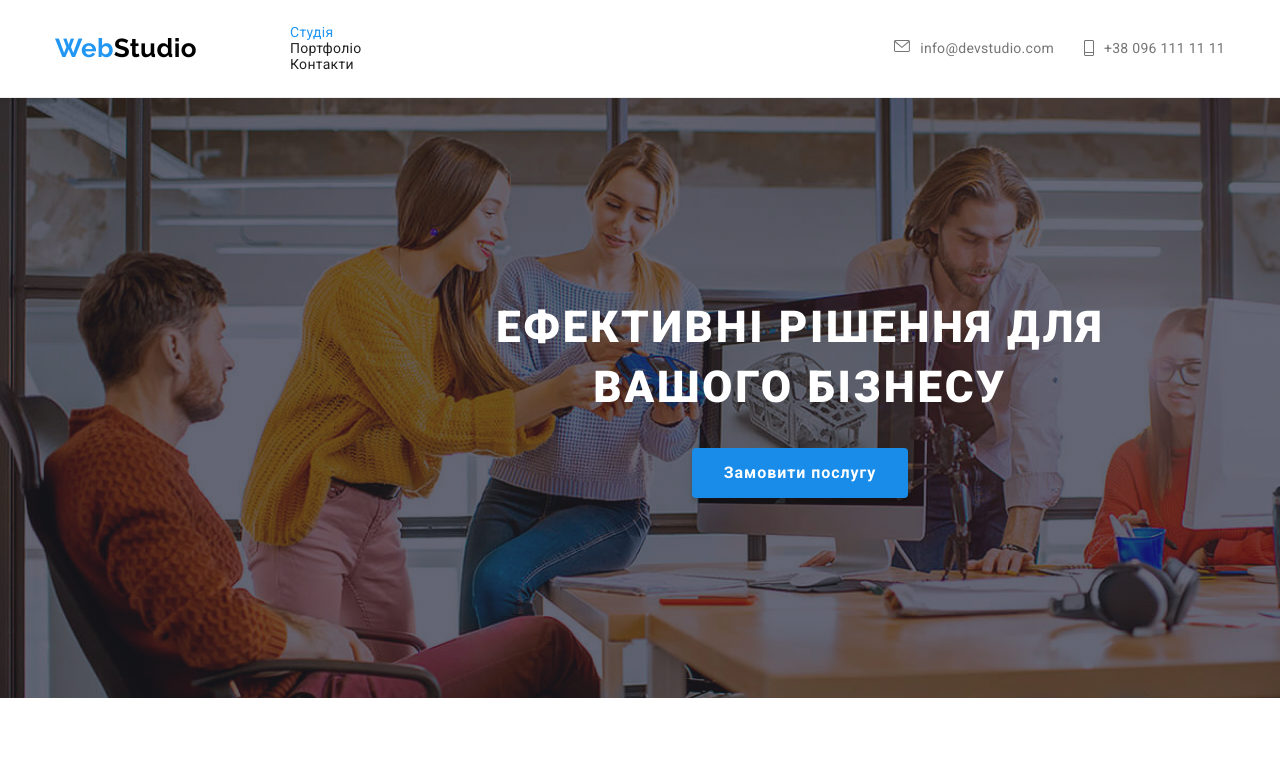
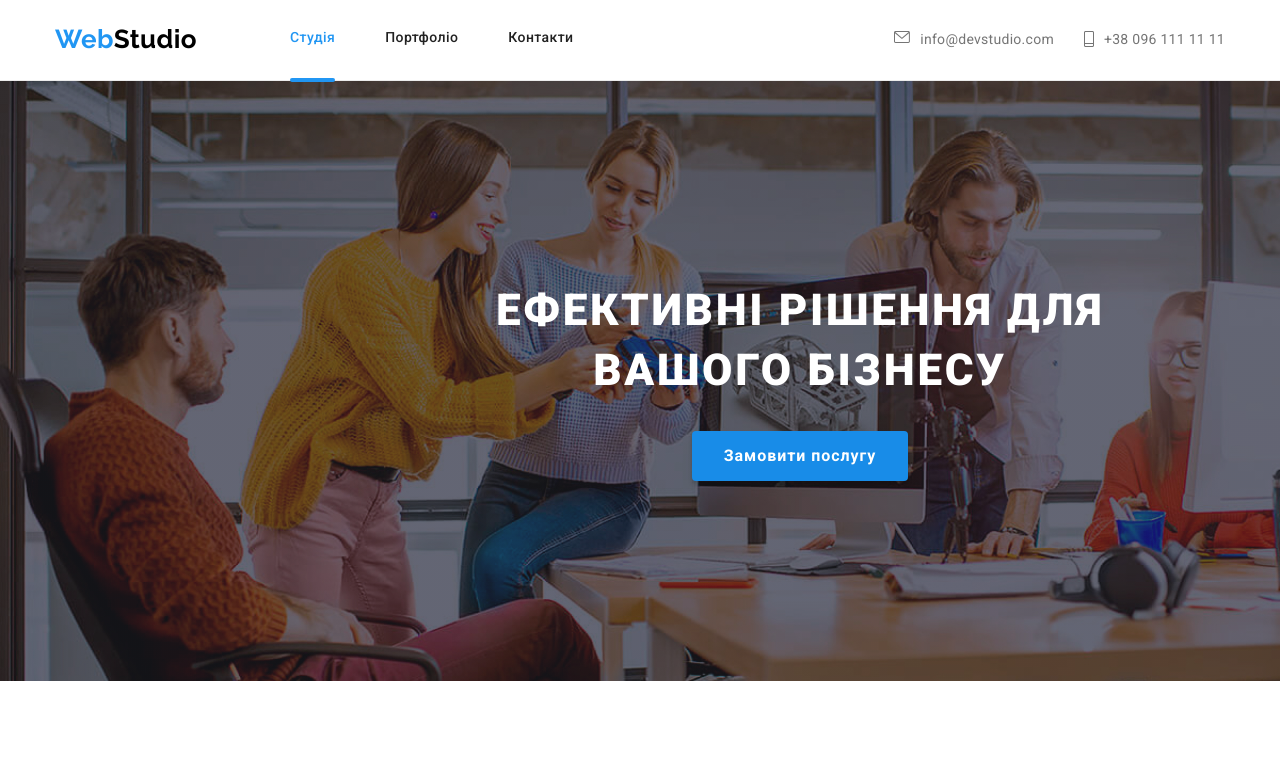
Before and after one commit to Andrew4119/goit-markup-hw-07, a plain HTML site: page index.html in a window 1280 px wide. Shown: the top 771 px of the page. Drawn offline with nearby package versions, Linux system fonts and the light colour scheme.

Commit message:
Update index.html

```diff
--- a/index.html
+++ b/index.html
@@ -24,15 +24,15 @@
       <div class="container wrapper">
           <a href="./index.html" class="webstudio-header__logo"><span class="logo">Web</span>Studio</a>
           <nav class="webstudio-header__navigation">
-            <ul class="navigation-list list">
-              <li class="navigation-item">
-                <a class="webstudio-link link current" href="./index.html">Студія<div class="studio"></div></a>
+            <ul class="webstudio-navigation__list list">
+              <li class="webstudio-navigation__item">
+                <a class="webstudio-navigation__link link current" href="./index.html">Студія<div class="studio"></div></a>
               </li>
-              <li class="navigation-item">
-                <a class="webstudio-link link" href="./portfolio.html">Портфоліо</a>
+              <li class="webstudio-navigation__item">
+                <a class="webstudio-navigation__link link" href="./portfolio.html">Портфоліо</a>
               </li>
-              <li class="navigation-item">
-                <a class="webstudio-link link" href="">Контакти</a>
+              <li class="webstudio-navigation__item">
+                <a class="webstudio-navigation__link link" href="">Контакти</a>
               </li>
             </ul>
           </nav>
```
